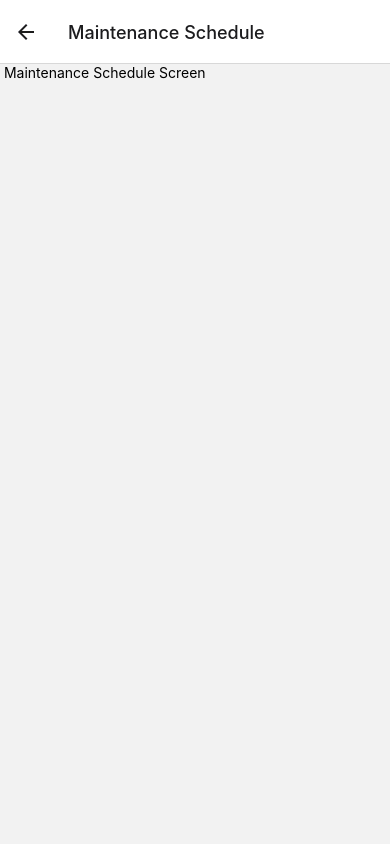
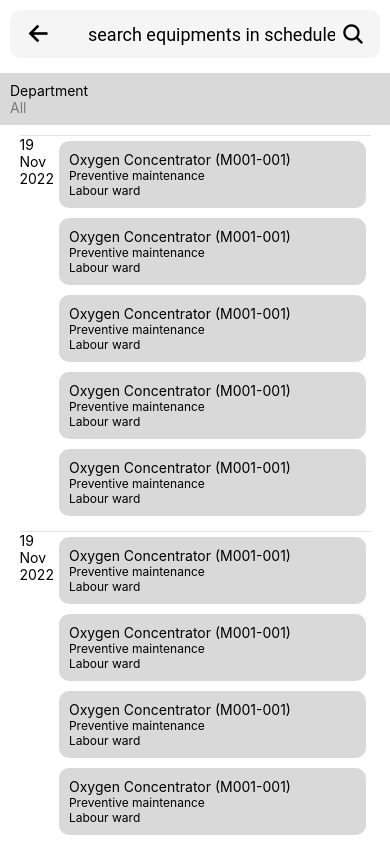
Before and after one commit to kayembeloyd/memas107, a React Native app: screen /MaintenanceSchedule in a window 390 px wide. Built offline with nearby package versions, Linux system fonts and the light colour scheme; no server answers.

Commit message:
maintenanceSchedule UI

```diff
--- /dev/null
+++ b/memas/components/CMaintenanceScheduleItem.jsx
@@ -0,0 +1,52 @@
+import React, { useState } from "react";
+import { StyleSheet, View, Text, TouchableOpacity, FlatList } from "react-native";
+
+import CMaintenanceScheduleTask from "./CMaintenanceScheduleTask";
+
+export default function CMaintenanceScheduleItem(props) {
+
+    const [maintenaceScheduleTaskItems, setMaintenaceScheduleTaskItems] = useState([
+        {id:1},
+        {id:2},
+        {id:3},
+        {id:4},
+        {id:5},
+    ])
+
+    return (
+        <View style={[styles.container, {...props.style}]}>
+            <View style={{ height:1, backgroundColor:'#E2E2E2'}} ></View>
+            <View style={{ flexDirection:'row'}}>
+                <View style={{}}>
+                    <Text>19</Text>
+                    <Text>Nov</Text>
+                    <Text>2022</Text>
+                </View>
+
+
+                <View style={{ flex:1}}>
+                    <FlatList
+                        ListEmptyComponent={() => (
+                            <View style={{flex:1,width:'100%',alignItems:'center',justifyContent:'center',height:50}}>
+                                <View style={{height:2,backgroundColor:'grey',width:'70%'}}></View>
+                            </View>
+                        )}
+                        data={maintenaceScheduleTaskItems}
+                        keyExtractor={(item) => item.id}
+                        renderItem={({ item }) => (
+                            <CMaintenanceScheduleTask />
+                        )}
+                    />
+                </View>
+            </View>
+        </View>
+    );
+}
+
+const styles = StyleSheet.create({
+    container:{
+        marginTop:10,
+        justifyContent: 'center',
+        alignSelf:'center',
+    },
+})
--- /dev/null
+++ b/memas/components/CMaintenanceScheduleTask.jsx
@@ -0,0 +1,25 @@
+import React from "react";
+import { StyleSheet, View, Text, TouchableOpacity } from "react-native";
+
+export default function CMaintenanceScheduleTask(props) {
+    return (
+        <TouchableOpacity style={[{...props.style}]}>
+            <View style={[styles.container]}>
+                <Text>Oxygen Concentrator (M001-001)</Text>
+                <Text style={{fontSize:12,}}>Preventive maintenance</Text>
+                <Text style={{fontSize:12,}}>Labour ward</Text>
+            </View>
+        </TouchableOpacity>
+
+    );
+}
+
+const styles = StyleSheet.create({
+    container:{
+        backgroundColor:'#D9D9D9',
+        flex:1,
+        margin:5,
+        padding:10,
+        borderRadius:10,
+    },
+})
--- a/memas/navigation/MainNavigationStack.jsx
+++ b/memas/navigation/MainNavigationStack.jsx
@@ -99,9 +99,8 @@ export default function MainNavigationStack({ navigation }) {
                 component={ MaintenanceScheduleScreen }
                 options={ ({ navigation }) => {
                     return {
-                        headerShown: true,
-                        headerShadowVisible: true,
-                        headerTitle: 'Maintenance Schedule',
+                        headerShown: false,
+                        headerShadowVisible: false,
                     }
                 }}/>
 
--- a/memas/screens/MaintenanceScheduleScreen.jsx
+++ b/memas/screens/MaintenanceScheduleScreen.jsx
@@ -1,10 +1,132 @@
-import React, { useEffect, useState } from 'react'
-import { StyleSheet, Text, TextInput, Alert, View, Platform } from 'react-native';
+import React, { useEffect, useRef, useState } from 'react'
+import { StyleSheet, Text, View, FlatList } from 'react-native';
+import CFilterBar from '../components/CFilterBar';
+import CFilterItem from '../components/CFilterItem';
+import CListModal from '../components/CListModal';
+import CMaintenanceScheduleItem from '../components/CMaintenanceScheduleItem';
+import CSearchBar from '../components/CSearchBar';
+import Department from '../database/models/Department';
 
 export default function MaintenanceScheduleScreen({ navigation }) {
+    const [maintenanceScheduleItemsFilterOptions, setMaintenanceScheduleItemsFilterOptions] = useState({})
+
+    const [maintenaceScheduleItems, setMaintenanceScheduleItems] = useState([
+        {data:{equipment_id:1}},
+        {data:{equipment_id:2}},
+        {data:{equipment_id:3}},
+        {data:{equipment_id:4}},
+        {data:{equipment_id:5}},
+    ])
+
+    // For the search
+    const searchTerm = useRef('')
+    const iconName = useRef('arrow-back')
+
+    // For the FilterBar
+    const [departments, setDepartments] = useState([])
+    const [selectedDepartment, setSelectedDepartment] = useState('All')
+
+    // For the Modals
+    const [selectDepartmentModalVisibility, setSelectDepartmentModalVisibility] = useState(false)
+
+    const startSearchProcess = () => {
+        iconName.current = 'close'
+
+        setMaintenanceScheduleItemsFilterOptions(msifo => ({
+            department: msifo.department ? msifo.department : undefined,
+            searchTerm: searchTerm.current !== '' ? searchTerm.current : undefined
+        }))
+    }
+
+    const filterItemPressHandler = (filterItem) => {
+        switch (filterItem) {
+            case 'Department':
+                setSelectDepartmentModalVisibility(true)
+                break;
+            default:
+                break;
+        }
+    }
+
+    const isFirstRun = useRef(true)
+    // Run once hook
+    useEffect(() => {
+        Department.getDepartments({with_all: true}).then((dpt) => setDepartments(dpt))
+    }, []);
+
     return (
-        <View>
-            <Text> Maintenance Schedule Screen </Text>
+        <View style={styles.container}>
+            <CListModal visible={selectDepartmentModalVisibility} title='Select department' list={departments}
+                onCancelPress={() => setSelectDepartmentModalVisibility(false)}
+                onItemPress={(selectedItem) => {
+                    setMaintenanceScheduleItemsFilterOptions(msifo => ({
+                        department: selectedItem,
+                        searchTerm: msifo.searchTerm ? msifo.searchTerm : undefined
+                    }))
+
+                    setSelectedDepartment(selectedItem)
+                    setSelectDepartmentModalVisibility(false)
+                }}/>
+
+            <FlatList ListHeaderComponent = {() => {
+                    return (
+                        <View style={{ backgroundColor: 'white'}}>
+                            <View style={ styles.searchBarContainer }>
+                                <CSearchBar
+                                    searchbar_hint="search equipments in schedule"
+                                    style={{ width: '100%', maxWidth: 700 }}
+                                    onBackPress={() => {
+                                        if (iconName.current === 'arrow-back') navigation.goBack()
+                                        else {
+                                            iconName.current = 'arrow-back'
+                                            searchTerm.current = ''
+
+                                            setMaintenanceScheduleItemsFilterOptions(msifo => ({
+                                                department: msifo.department ? msifo.department : 'All',
+                                            }))
+                                        }
+                                    }}
+                                    hValue={searchTerm.current}
+                                    iconName={iconName.current}
+                                    onChangeText={(t) => searchTerm.current = t}
+                                    onSearchPress={() => startSearchProcess()}
+                                    onSubmitEditing={() => startSearchProcess()}/>
+                            </View>
+
+                            <View style={{marginTop: 10,}}>
+                                <CFilterBar style={{alignItems: 'flex-start',}}>
+                                    <CFilterItem style={{ marginRight: 20}} filterKey='Department' filterValue={selectedDepartment}
+                                            filterItemPress={(fkey) => filterItemPressHandler(fkey)} />
+                                </CFilterBar>
+                            </View>
+                        </View>
+                    )
+                }}
+                stickyHeaderIndices={[0]}
+                stickyHeaderHiddenOnScroll={true}
+                data={maintenaceScheduleItems}
+                keyExtractor={(item) => item.data.equipment_id}
+                renderItem={({ item }) => (
+                    <CMaintenanceScheduleItem style={{width:'90%'}}/>
+                )}
+            />
         </View>
     )
 }
+
+const styles = StyleSheet.create({
+    container: {
+        backgroundColor:'white',
+        flex:1,
+        height: '100%',
+        marginTop: 0,
+    },
+
+    searchBarContainer: {
+        flexDirection: 'row',
+        justifyContent: 'center',
+        alignContent: 'center',
+        paddingHorizontal: 10,
+        marginTop: 5,
+    },
+})
```
